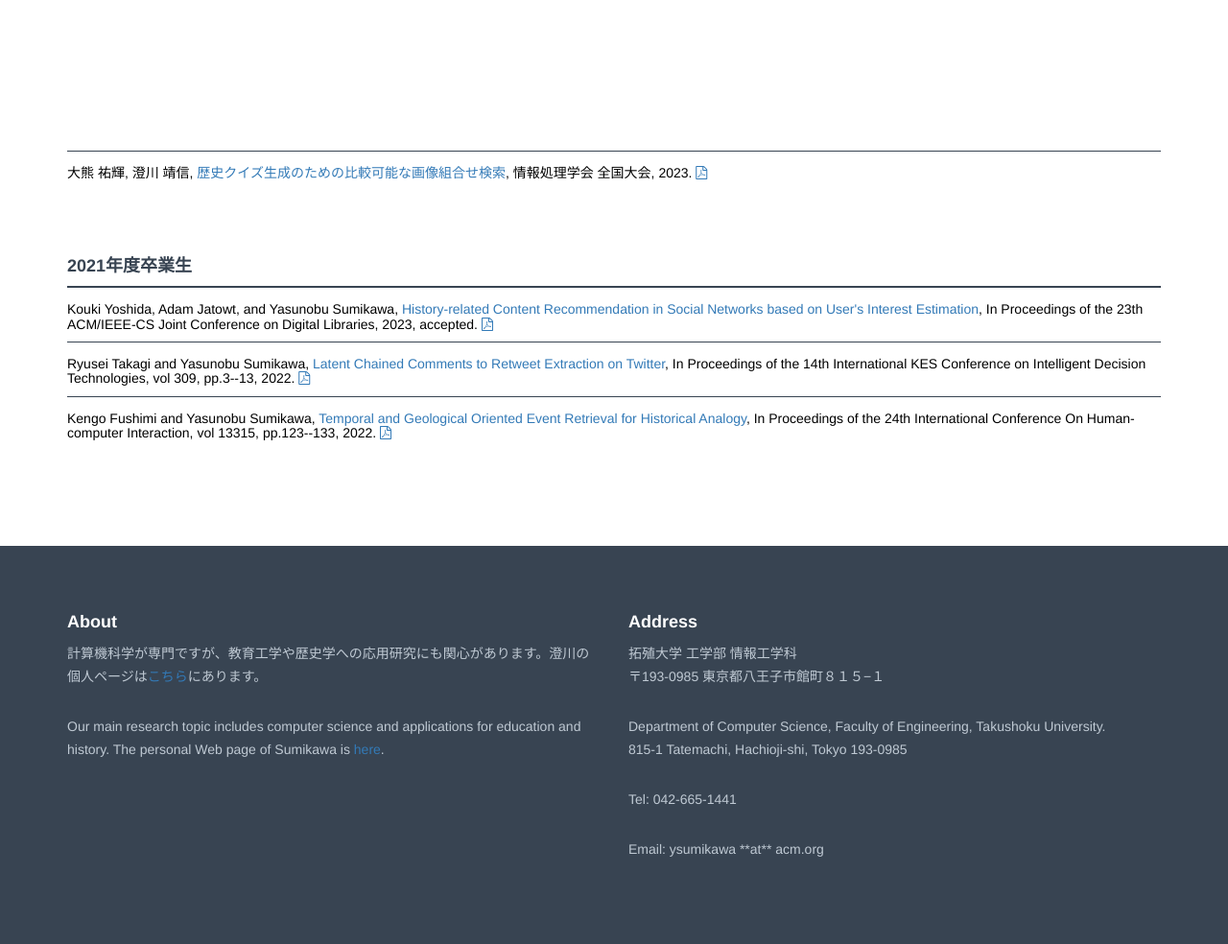
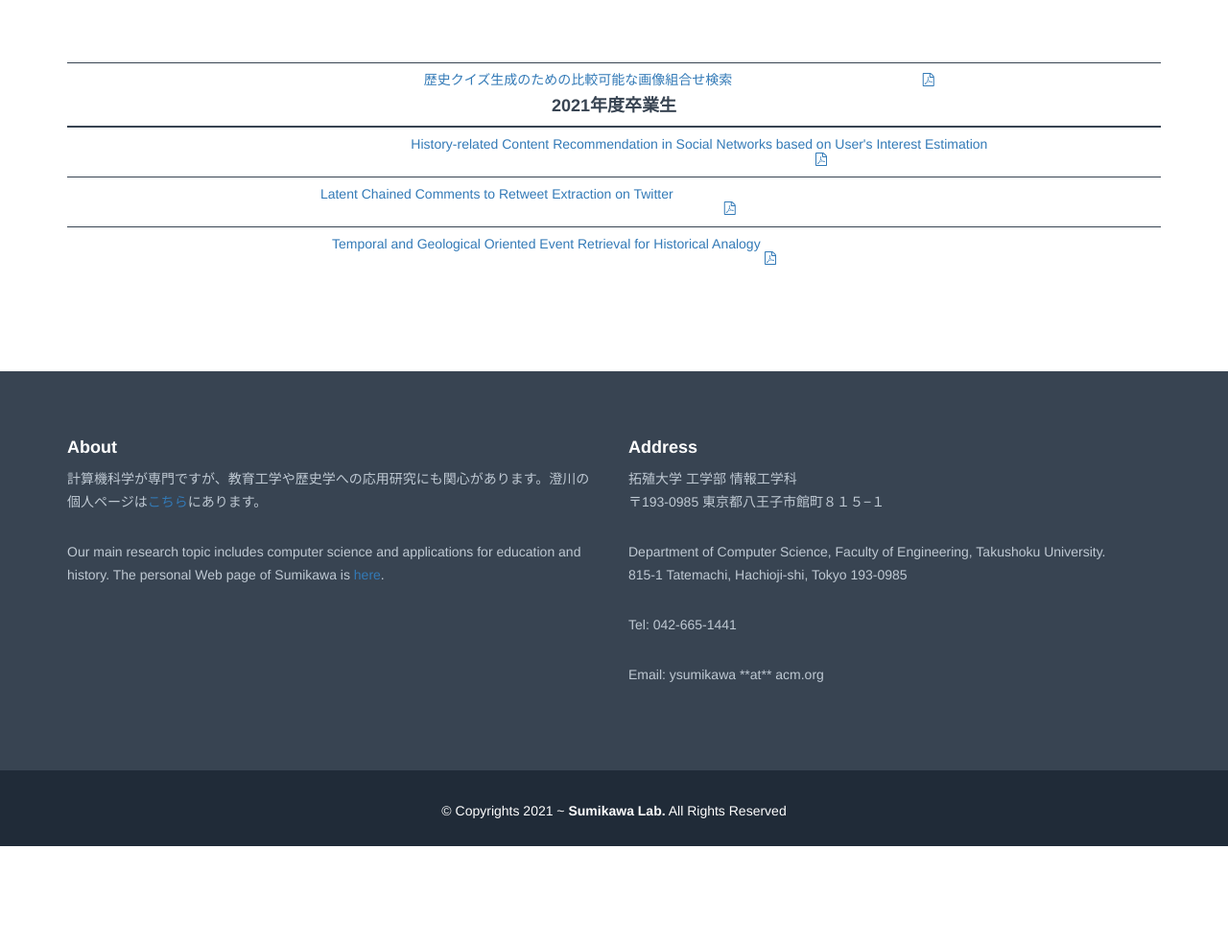
Before and after one commit to sumilab/web, a PHP site: page /student_achievements.html in a window 1280 px wide. Shown: the part 2334-3318 px from the top of the page at 96% size. After the commit the page ends 3216 px from the top, so only its background shows below. Run offline with PHP 8.4, Linux system fonts and the light colour scheme.

Commit message:
update css

```diff
--- a/css/style.css
+++ b/css/style.css
@@ -321,25 +321,6 @@
 	text-align: center;
 }
 
-#studentachievemts p {
-	margin-top: 15px;
-	margin-bottom: 30px;
-	color: #000000;
-	text-align: left;
-}
-
-#studentachievemts h4 {
-	padding-top: 70px;
-	text-align: left
-}
-
-#studentachievemts h5 {
-	color: #000000;
-	text-align: left;
-	margin-top: 15px;
-	margin-bottom: 10px;
-}
-
 #studentachievemts iframe {
         position: relative;
         left: 30px;
```
